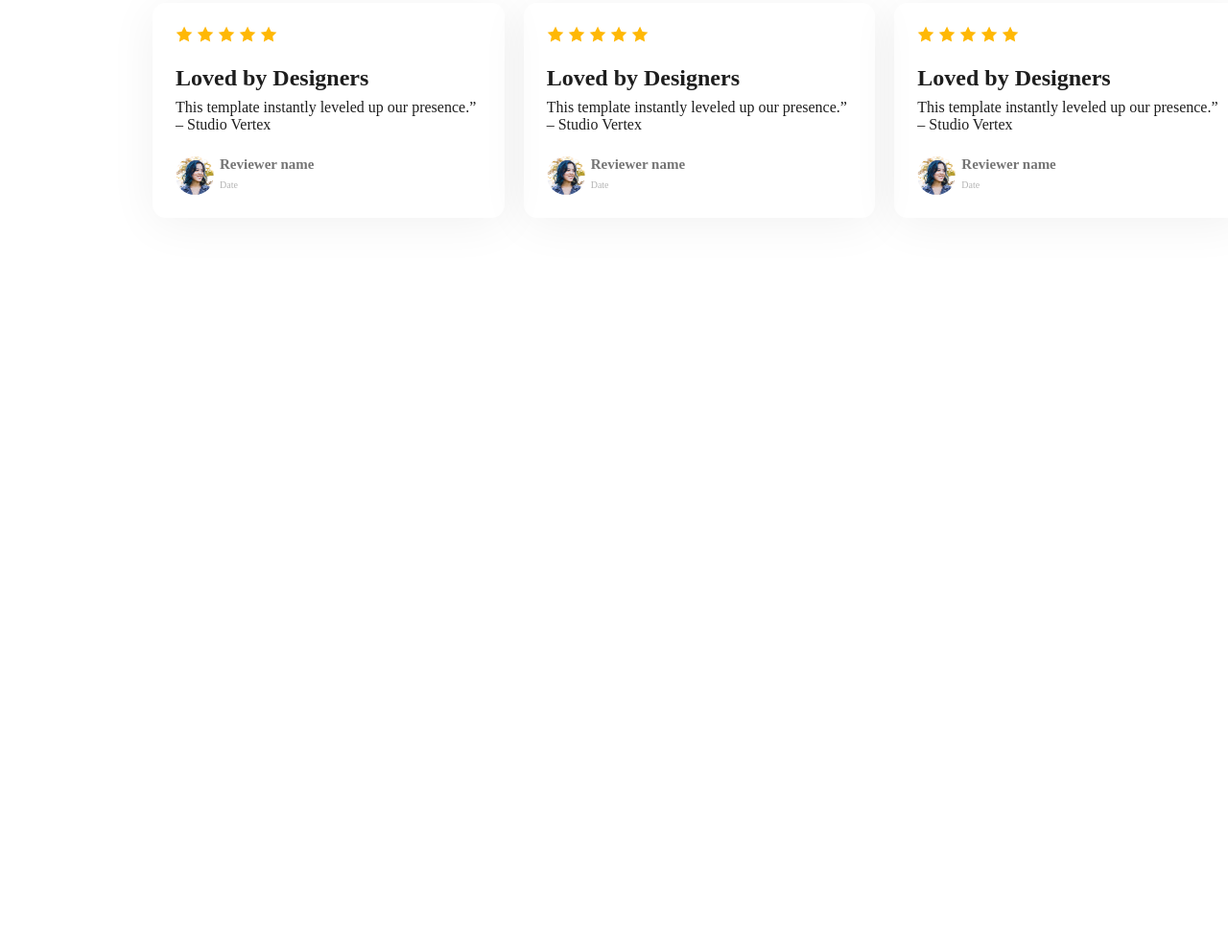
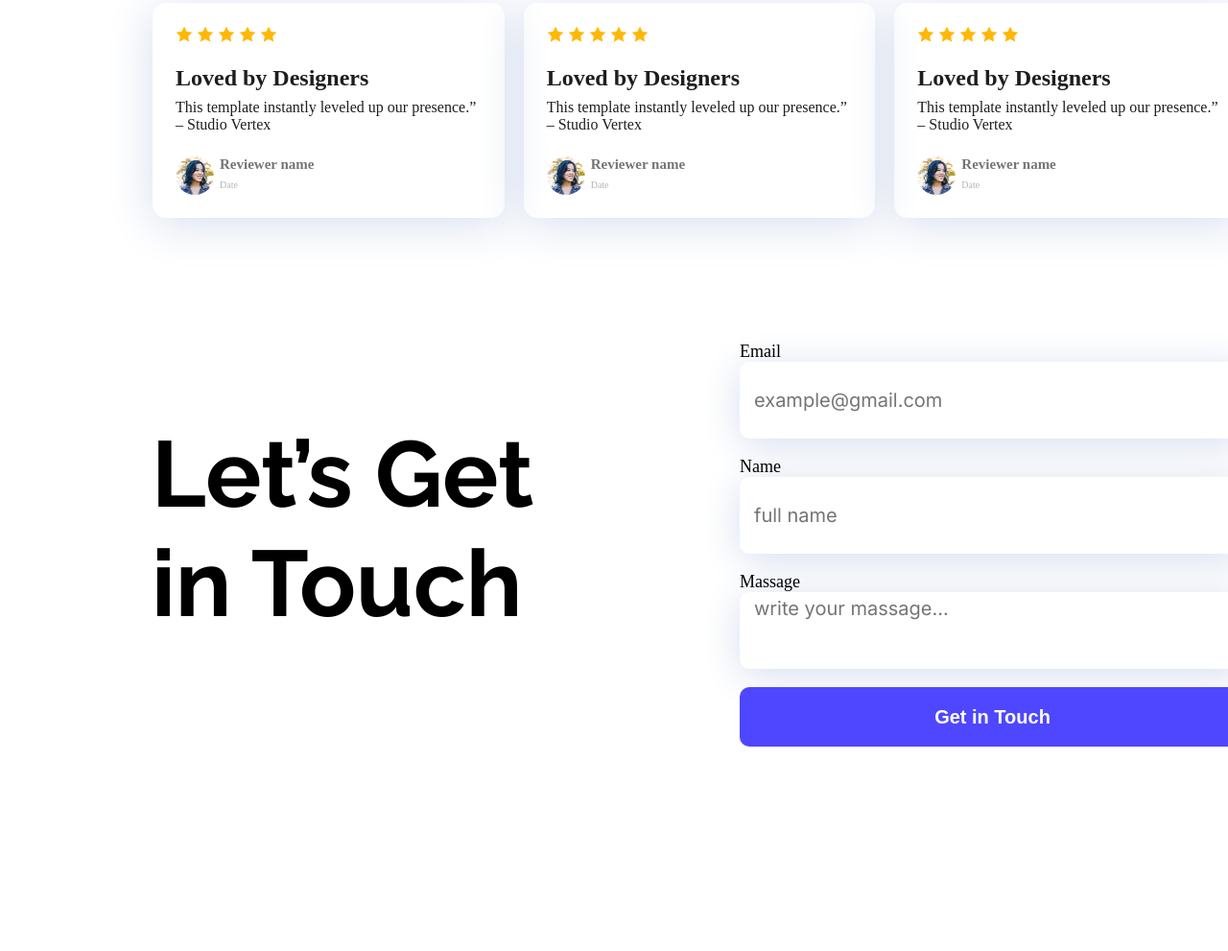
Before and after one commit to JannatulNaima1278/web-landing-launchpad, a plain HTML site: page index.html in a window 1280 px wide. Shown: the part 1793-2784 px from the top of the page at 96% size. Before the commit the page ends 2062 px from the top, so only its background shows below. Drawn offline with Linux system fonts and the light colour scheme.

Commit message:
added touch section

```diff
--- a/index.html
+++ b/index.html
@@ -126,6 +126,25 @@
             </div>
          </section>
          <!-- review section end -->
+
+         <!-- touch section start -->
+          <section class="touch-sec">
+            <div class="touch-colum">
+                <h1 class="touch-title raleway-normal">Let’s Get in Touch</h1>
+            </div>
+            <div class="touch-colum">
+                <form action="">
+                   <span>Email</span>
+                   <input class="inter-normal" type="email" name="" id="" placeholder="example@gmail.com">
+                   <span>Name</span>
+                   <input class="inter-normal" type="text" name="" id="" placeholder="full name">
+                   <span>Massage</span>
+                   <textarea class="inter-normal" name="" id="" cols="30" rows="10" placeholder="write your massage..."></textarea>
+                   <input type="submit" value="Get in Touch">
+                </form>
+            </div>
+          </section>
+          <!-- touch section end -->
     </main>
     <footer>
 
--- a/styles.css/blog.css
+++ b/styles.css/blog.css
@@ -224,6 +224,54 @@ section div h1{
 
 .box-con{
   padding: 24px;
-  box-shadow: 0px 6px 50px 0px rgba(0, 0, 0, 0.06);
+  box-shadow: 0px 6px 50px 0px #D6DDED;
   border-radius: 14px;
 }
+
+.touch-sec{
+  width: 1140px;
+  height: 632px;
+  display: flex;
+  margin-left: 150px;
+  margin-top: 95px;
+  gap: 115px;
+}
+
+.touch-colum{
+  width: 50%;
+}
+section input[type="email"], section input[type="text"], section textarea{
+  display: block;
+  height: 70px;
+  width: 497px;
+  border-radius: 10px;
+  background-color: #FFFFFF;
+  box-shadow: 0px 6px 40px 0px #D6DDED;
+  color: #000000;
+  font-size: 20px;
+  padding: 5px 15px;
+  margin-bottom: 19px;
+  border: none;
+}
+
+section form span{
+  font-size: 18px;
+}
+
+section input[type=submit]{
+  background-color: rgb(78, 71, 255, 1);
+  font-size: 20px;
+  color: #FFFFFF;
+  font-weight: bold;
+  border-radius: 10px;
+  padding:19px 100px;
+  border-style: none;
+  width: 100%;
+  height: 62px;
+}
+
+.touch-title{
+  font-size: 97px;
+  font-weight: bold;
+  text-shadow: 0px 6px 70px 0px #D6DDED;
+}
```
